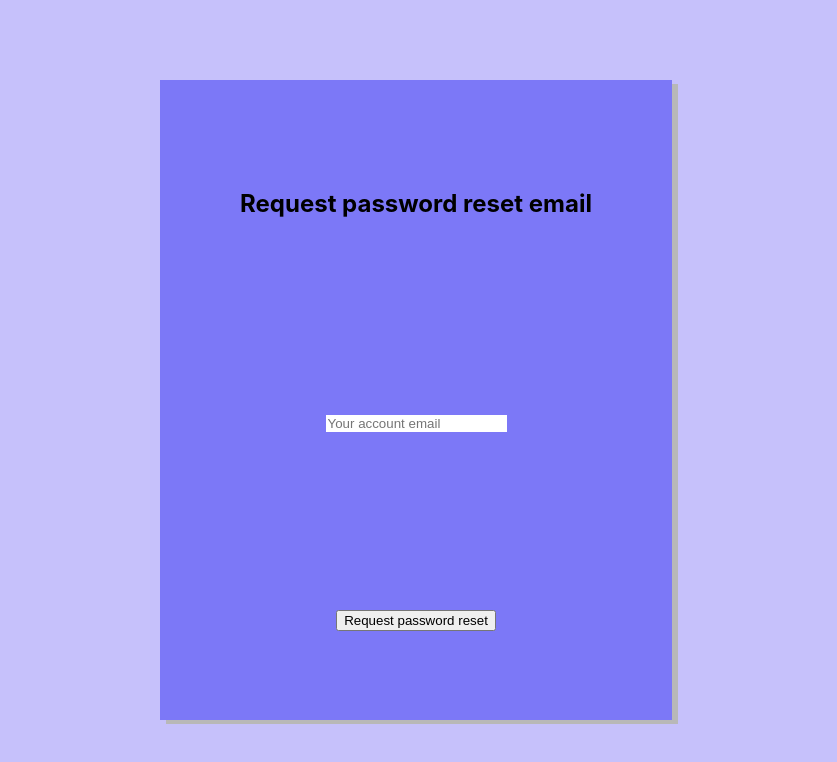
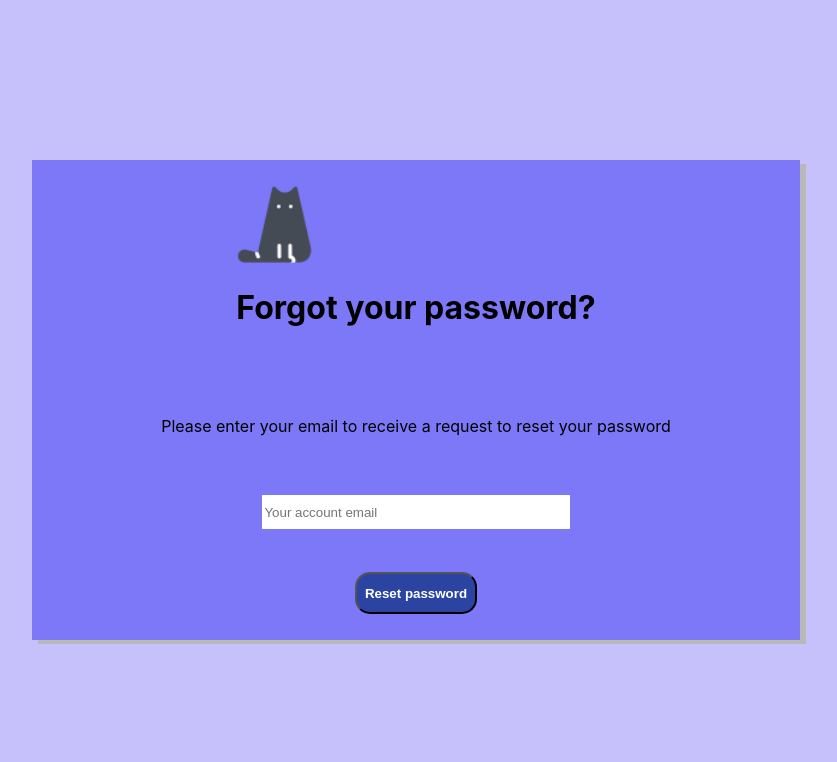
Before and after one commit to mackneupart/chat-app-TxID, a React (Create React App) app: page /passwordReset in a window 1280 px wide. Shown: the top 762 px of the page, without its empty margins (224-1061 px from the left). Built offline with nearby package versions, Linux system fonts and the light colour scheme; what parse would draw is missing.

Commit message:
password request working

```diff
--- a/src/Pages/PasswordRequest.js/PasswordReset.css
+++ b/src/Pages/PasswordRequest.js/PasswordReset.css
@@ -2,8 +2,8 @@
     height: 100vh;
     /*styling concerning its children*/
     display: grid;
-    grid-template-columns: 30% 40% 30%;
-    grid-template-rows: 10% 80% 10%;
+    grid-template-columns: 20% 60% 20%;
+    grid-template-rows: 20% 60% 20%;
 
 }
 
@@ -18,3 +18,10 @@
     justify-content: center;
     align-items: center;
 }
+.input {
+    /*styling concerning its children*/
+    display: grid;
+    align-items: center;
+    justify-content: center;
+    max-width: 40%;
+  }
--- a/src/Pages/PasswordRequest.js/PasswordReset.js
+++ b/src/Pages/PasswordRequest.js/PasswordReset.js
@@ -2,17 +2,39 @@ import { useState } from "react";
 import Parse from "parse";
 import "../../DesignSystem/grid.css";
 import "./PasswordReset.css";
+import Button from "../../Components/Button/Button";
 
 export default function PasswordReset() {
   const [email, setEmail] = useState("");
 
+  const checkEmail = async () => {
+    const query = new Parse.Query("User");
+    // Returns unique emails
+    try {
+      const results = await query.equalTo("email", email);
+      const result = await results.find();
+      if (result.length != 0) {
+        console.log("email exists");
+        doRequestPasswordReset();
+        setEmail("");
+      } else {
+        alert("No user with this email exists");
+      }
+    } catch (error) {
+      console.log("error in checkEmail", error);
+    }
+  };
+
+  //should be moved to API-page
   const doRequestPasswordReset = async function () {
     // Note that this value come from state variables linked to your text input
     const emailValue = email;
     try {
       //TODO: make a function which checks if emailValue === already existing email
       await Parse.User.requestPasswordReset(emailValue);
-      alert(`Success! Please check ${email} to proceed with password reset.`);
+      alert(
+        `Success! Please check ${emailValue} to proceed with password reset.`
+      );
       return true;
     } catch (error) {
       // Error can be caused by lack of Internet connection
@@ -24,25 +46,24 @@ export default function PasswordReset() {
     <div>
       <div className="password-reset">
         <div className="purple-box">
-          <h2 className="heading">Request password reset email</h2>
-          <div className="form_wrapper">
-            <input
-              value={email}
-              onChange={(event) => setEmail(event.target.value)}
-              placeholder="Your account email"
-              size="large"
-              className="form_input"
+          <div>
+            <img
+              className="header-logo"
+              src="./Icons/welcome-cat.png"
+              alt="cat mascot"
             />
+            <h1 className="heading">Forgot your password?</h1>
           </div>
-          <button
-            onClick={() => doRequestPasswordReset()}
-            type="primary"
-            className="form_button"
-            color={"#208AEC"}
-            size="large"
-          >
-            Request password reset
-          </button>
+          <p>
+            Please enter your email to receive a request to reset your password
+          </p>
+          <input
+            className="input"
+            value={email}
+            onChange={(event) => setEmail(event.target.value)}
+            placeholder="Your account email"
+          />
+          <Button text="Reset password" click={checkEmail} />
         </div>
       </div>
     </div>
```
